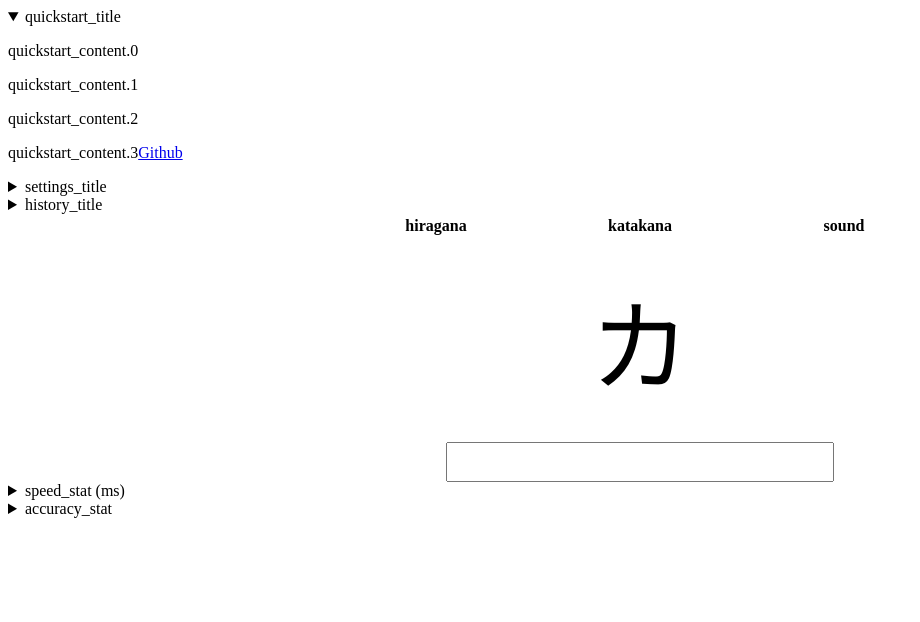
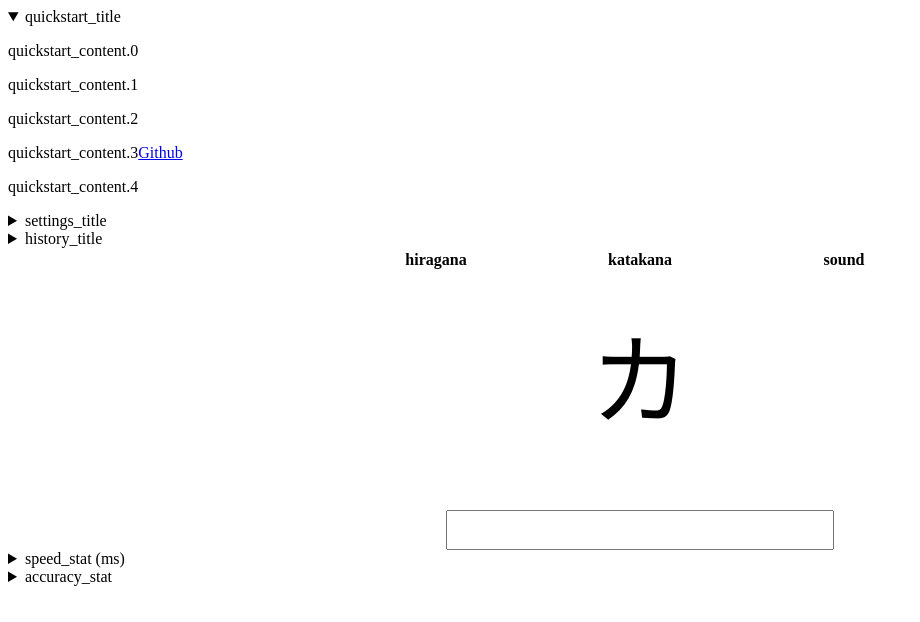
Before and after one commit to jerrylususu/gojuon-quiz, a Vue app: page / in a window 1280 px wide. Both pictures are taken after a click on the heading "quickstart_title". Shown: the top 622 px of the page, without its empty margins (0-920 px from the left). Built offline with nearby package versions, Linux system fonts and the light colour scheme.

Commit message:
feat: 将输入框换成密码，以避免手机上输入法干扰

```diff
--- a/src/components/GojuonQuiz.vue
+++ b/src/components/GojuonQuiz.vue
@@ -6,6 +6,7 @@
 <p>{{ t('quickstart_content.1') }}</p>
 <p>{{ t('quickstart_content.2') }}</p>
 <p>{{ t('quickstart_content.3') }}<a href="https://github.com/jerrylususu/gojuon-quiz" target="_blank" >Github</a></p>
+<p>{{ t('quickstart_content.4') }}</p>
 
 </details>
 <details>
@@ -65,8 +66,9 @@
   </tr>
 </table>
 
-<input class="sound-input centered" :class="inputBackgroundClass" @input="onInput" v-on:keyup.enter="onEnter" v-model="this.inputValue" type="text"
-    :disabled="!hiragana_enabled && !katakana_enabled"/>
+<div class="sound-input centered" :class="inputBackgroundClass">&nbsp;{{this.inputValue}}&nbsp;</div>
+<input class="sound-input centered" :class="inputBackgroundClass" @input="onInput" v-on:keyup.enter="onEnter" v-model="this.inputValue" type="password"
+    :disabled="!hiragana_enabled && !katakana_enabled" autocomplete="off"/>
 </div>
 
 <details>
--- a/src/locales/en.json
+++ b/src/locales/en.json
@@ -4,7 +4,8 @@
       "Randomly choose A hiragana or katakana, and enter its corresponding sound.",
       "If the input is correct, the background of the input box will turn green, and you can press Enter to enter the next question, or wait for it to automatically display the next question. If the input is incorrect, the background of the input box turns red, and you need to press Enter to manually enter the next question.",
       "Only correct answers will be counted for speed and accuracy. The first entry does not count. The greener the color, the better (shorter time, higher accuracy).",
-      "Give me a star: "
+      "Give me a star: ",
+      "Why use a password input?: This allows the IME (input method editor) to be bypassed, so this app can be used on phones."
     ],
     "settings_title": "Settings",
     "settings": {
--- a/src/locales/zh.json
+++ b/src/locales/zh.json
@@ -4,7 +4,8 @@
     "随机显示一个平假名或片假名，需要输入其对应的发音。",
     "输入正确后输入框背景会变为绿色，可以按下回车进入下一题，但稍等一会也会自动进入下一题。输入错误后输入框背景变为红色，需要按下回车手动进入下一题。",
     "仅正确输入会计入时间和准确率。首次输入不计入时间和准确率。数值颜色越绿表示越好（时间更短、准确率越高）。",
-    "点个 Star 吧："
+    "点个 Star 吧：",
+    "为什么输入框会显示为密码？：是为了防止在手机上使用时，输入法造成干扰。"
   ],
   "settings_title": "设置",
   "settings": {
```
